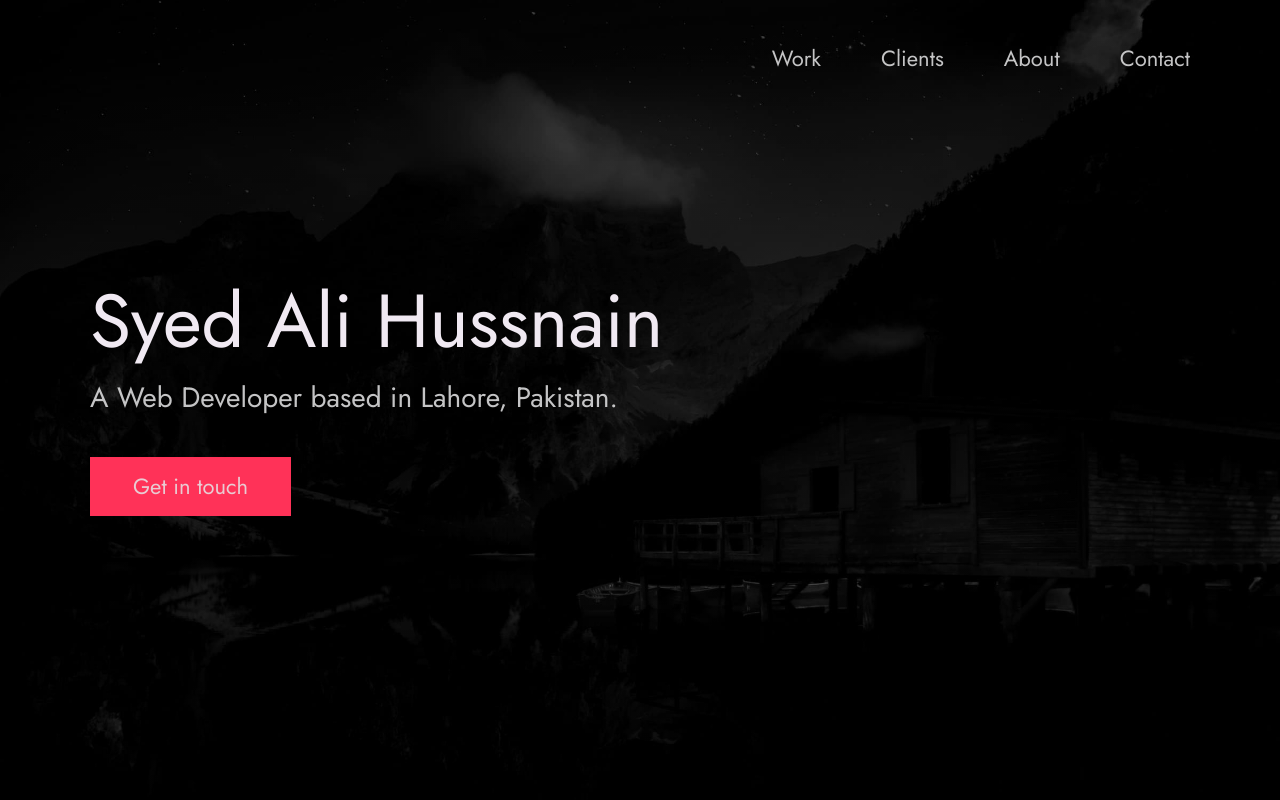
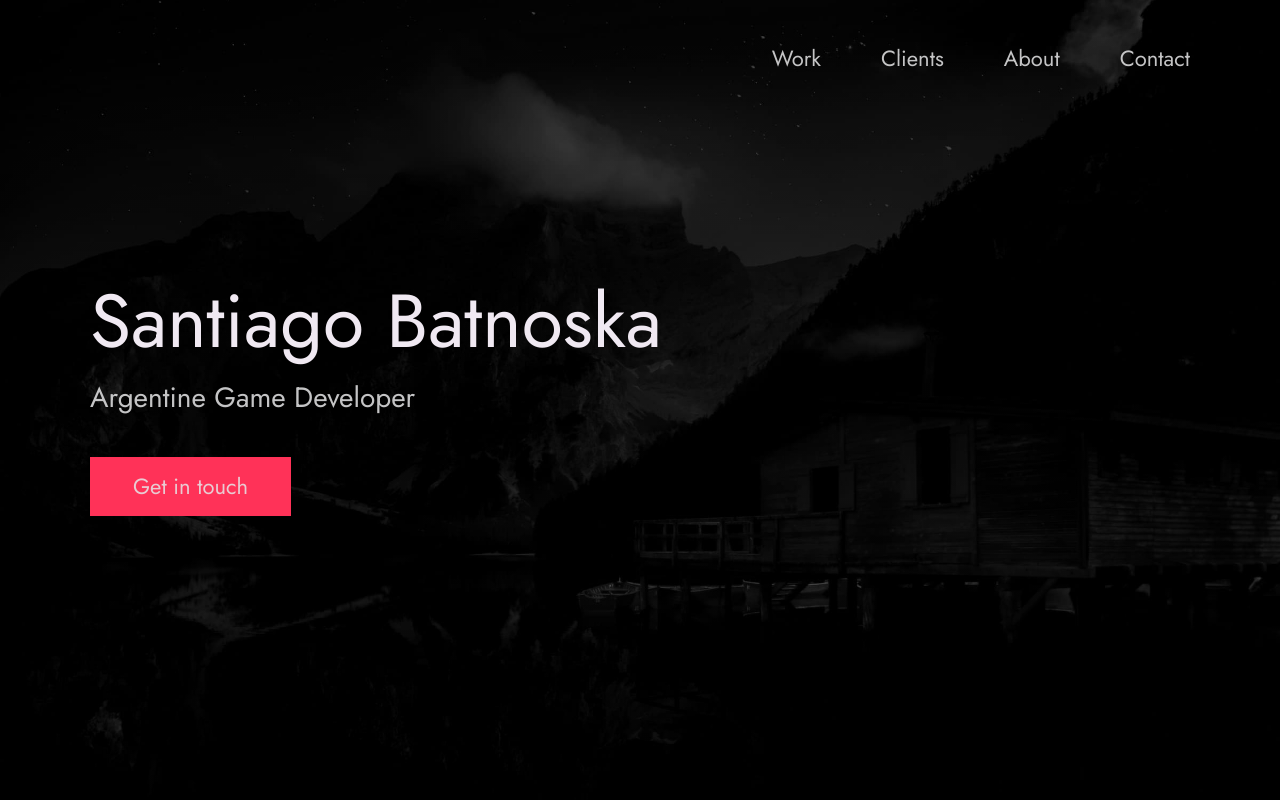
Before and after one commit to Batnoska/portfolio1, a plain HTML site: page index.html in a window 1280 px wide. Shown: the top 800 px of the page. Drawn offline with Linux system fonts and the light colour scheme.

Commit message:
Update index.html

```diff
--- a/index.html
+++ b/index.html
@@ -56,10 +56,10 @@
       <div class="header__text">
         <h1 class="heading-primary">
           <!-- Replace the following name with your name -->
-          <span>Syed Ali Hussnain</span>
+          <span>Santiago Batnoska</span>
         </h1>
         <!-- Put a small paragraph about yourself -->
-        <p>A Web Developer based in Lahore, Pakistan.</p>
+        <p>Argentine Game Developer</p>
         <a href="#contact" class="btn btn--pink">Get in touch</a>
       </div>
     </div>
```
